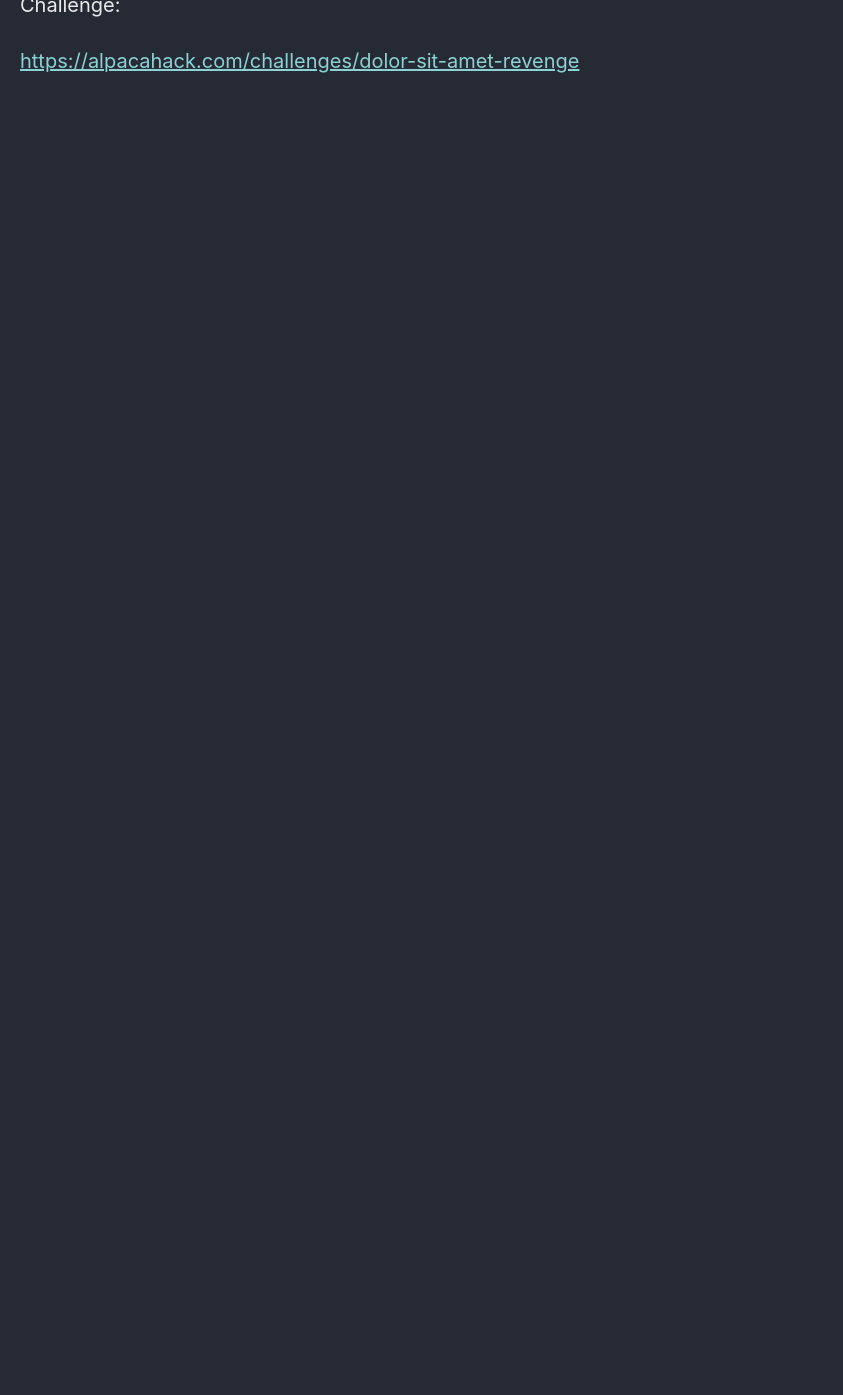
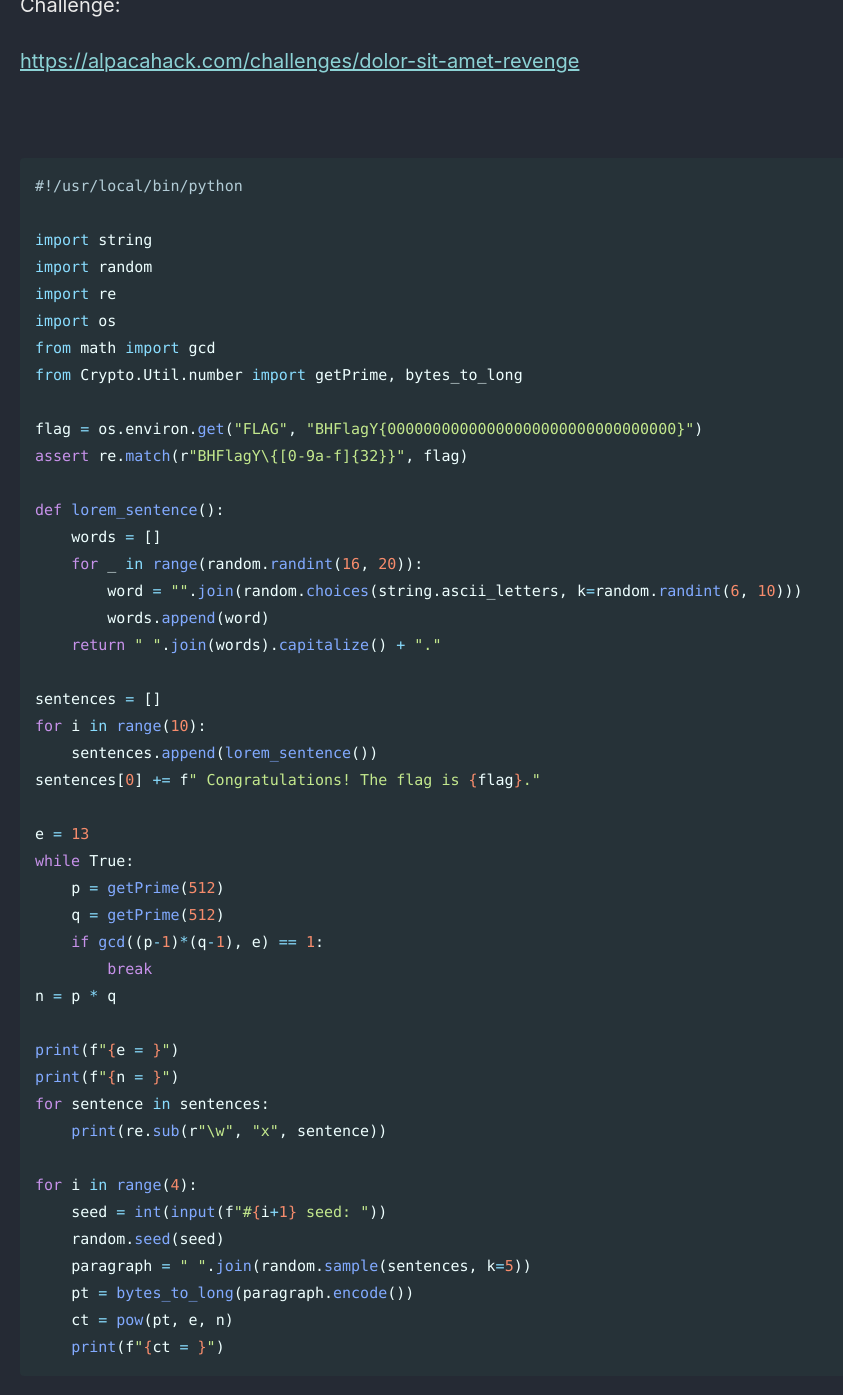
Before and after one commit to Connor-McCartney/Connor-McCartney.github.io, a Jekyll site: the page built from _pages/cryptography/other/doloRSitAmetRevenge.md, in a window 1280 px wide and 1400 px high, scrolled down 270 px. Shown: the top 1395 px of the window, without its empty margins (0-843 px from the left). Built offline with Jekyll 4.4.1, drawn with Linux system fonts in a browser that asks for light colours; cached includes are drawn as plain includes; before the commit the page ends 900 px from its top, so only the background shows below that.

Commit message:
Update doloRSitAmetRevenge.md

````diff
--- a/_pages/cryptography/other/doloRSitAmetRevenge.md
+++ b/_pages/cryptography/other/doloRSitAmetRevenge.md
@@ -11,5 +11,65 @@ Challenge:
 
 <https://alpacahack.com/challenges/dolor-sit-amet-revenge>
 
+<br>
+
+```python
+#!/usr/local/bin/python
+
+import string
+import random
+import re
+import os
+from math import gcd
+from Crypto.Util.number import getPrime, bytes_to_long
+
+flag = os.environ.get("FLAG", "BHFlagY{00000000000000000000000000000000}")
+assert re.match(r"BHFlagY\{[0-9a-f]{32}}", flag)
+
+def lorem_sentence():
+    words = []
+    for _ in range(random.randint(16, 20)):
+        word = "".join(random.choices(string.ascii_letters, k=random.randint(6, 10)))
+        words.append(word)
+    return " ".join(words).capitalize() + "."
+
+sentences = []
+for i in range(10):
+    sentences.append(lorem_sentence())
+sentences[0] += f" Congratulations! The flag is {flag}."
+
+e = 13
+while True:
+    p = getPrime(512)
+    q = getPrime(512)
+    if gcd((p-1)*(q-1), e) == 1:
+        break
+n = p * q
+
+print(f"{e = }")
+print(f"{n = }")
+for sentence in sentences:
+    print(re.sub(r"\w", "x", sentence))
+
+for i in range(4):
+    seed = int(input(f"#{i+1} seed: "))
+    random.seed(seed)
+    paragraph = " ".join(random.sample(sentences, k=5))
+    pt = bytes_to_long(paragraph.encode())
+    ct = pow(pt, e, n)
+    print(f"{ct = }")
+```
+
 
 <br>
+
+
+<br>
+
+---
+
+<br>
+
+Solve:
+
+<br>
````
